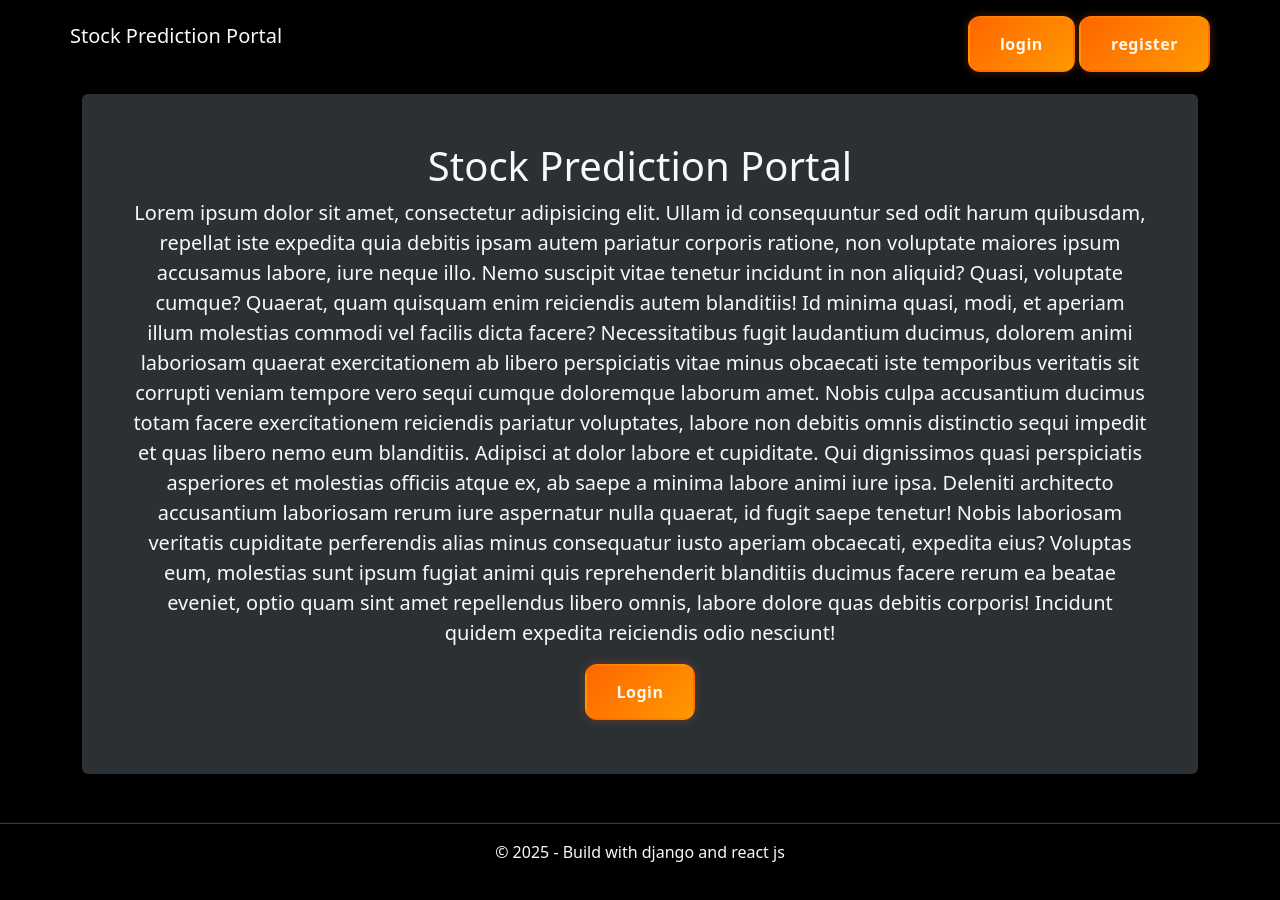
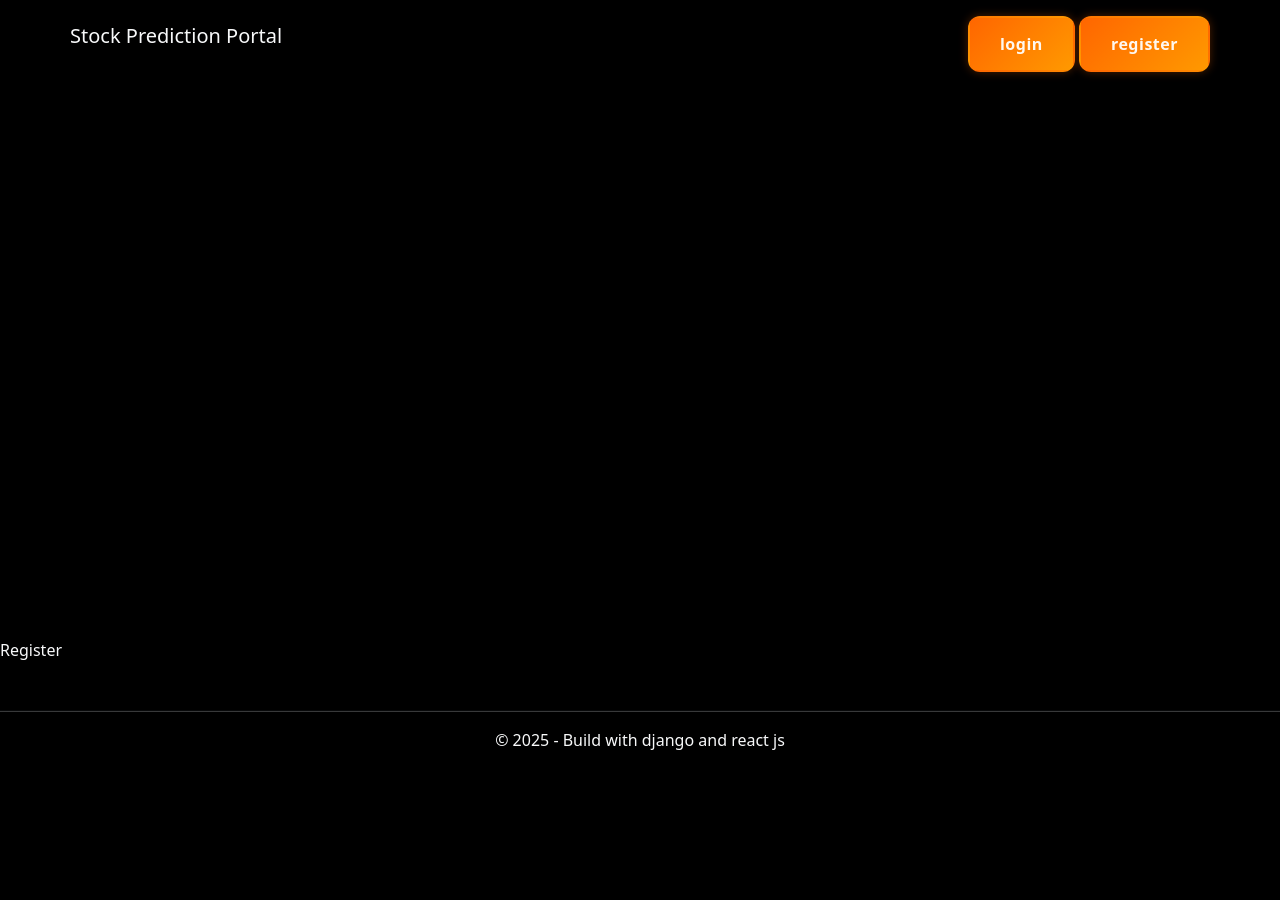
Before and after one commit to RAJESH2961/stock-prediction-portal, a React (Vite) app in the folder frontend-react/: page /register in a window 1280 px wide. Shown: the top 900 px of the page. After the commit the page ends 800 px from the top, so only its background shows below. Built offline with nearby package versions, Linux system fonts and the light colour scheme.

Commit message:
adding routes and common navabar

```diff
--- a/frontend-react/src/App.jsx
+++ b/frontend-react/src/App.jsx
@@ -3,14 +3,21 @@
 import Header from './components/Header'
 import Main from './components/Main'
 import Footer from './components/Footer'
-
+// setting up things for ROuter
+import { BrowserRouter , Routes, Route} from 'react-router-dom'
+import Register from './components/Register'
 function App() {
 
   return (
     <>
-      <Header />
-      <Main />
-      <Footer />
+    <BrowserRouter>
+    <Header/>
+    <Routes>
+      <Route path="/" element={<Main />} />
+      <Route path="/register" element={<Register />} />
+    </Routes>
+    <Footer/>
+    </BrowserRouter>
     </>
   )
 }
--- a/frontend-react/src/components/Main.jsx
+++ b/frontend-react/src/components/Main.jsx
@@ -1,5 +1,6 @@
 import React from 'react';
 import Button from './UI/Button';
+
 
 const Main = () => {
   return (
--- /dev/null
+++ b/frontend-react/src/components/Register.jsx
@@ -0,0 +1,9 @@
+import React from 'react'
+
+const Register = () => {
+  return (
+    <div className='text-light'>Register</div>
+  )
+}
+
+export default Register
--- a/frontend-react/src/main.jsx
+++ b/frontend-react/src/main.jsx
@@ -1,14 +1,11 @@
 import { StrictMode } from 'react'
 import { createRoot } from 'react-dom/client'
 import './index.css'
-import { BrowserRouter } from 'react-router-dom';
 
 import App from './App.jsx'
 
 createRoot(document.getElementById('root')).render(
   <StrictMode>
-    <BrowserRouter> {/* ✅ Add this */}
       <App />
-    </BrowserRouter>
   </StrictMode>,
 )
```
